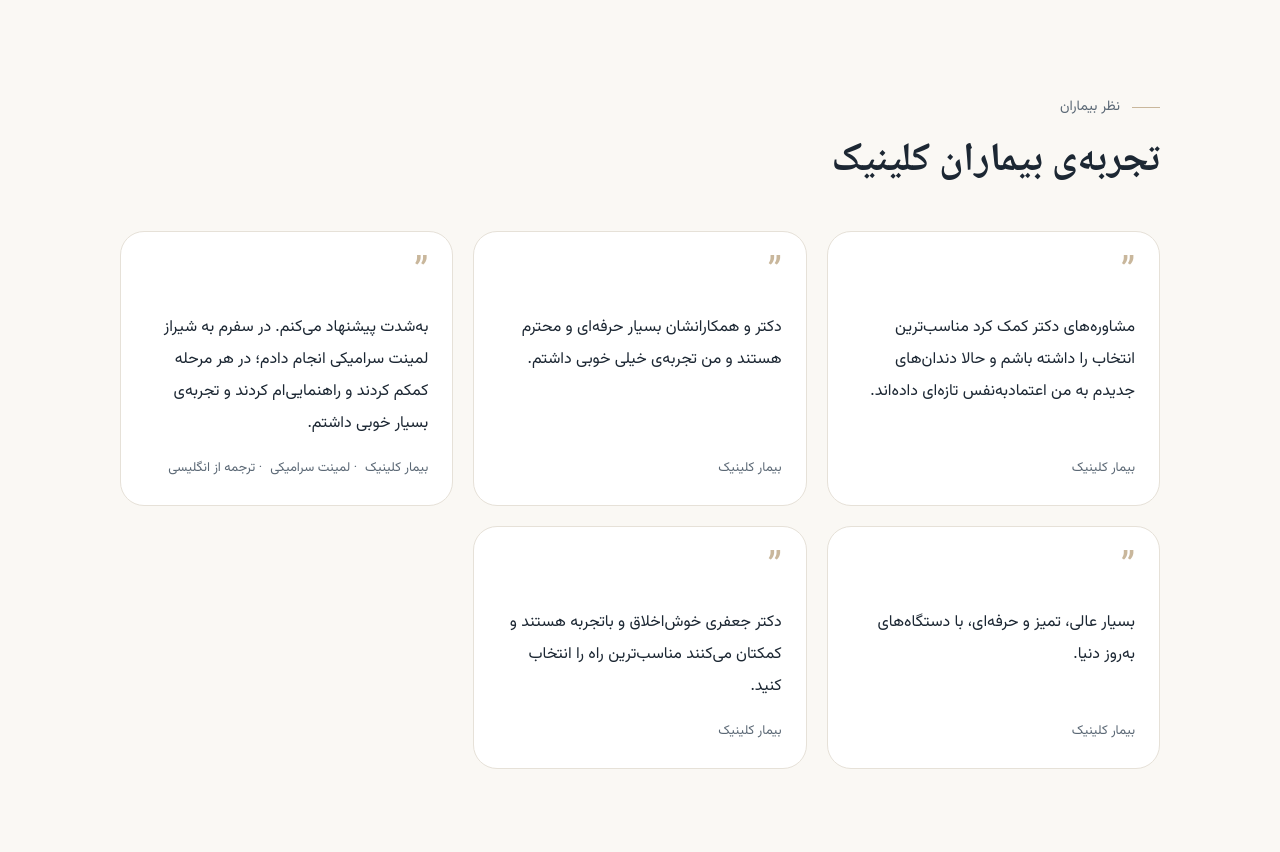
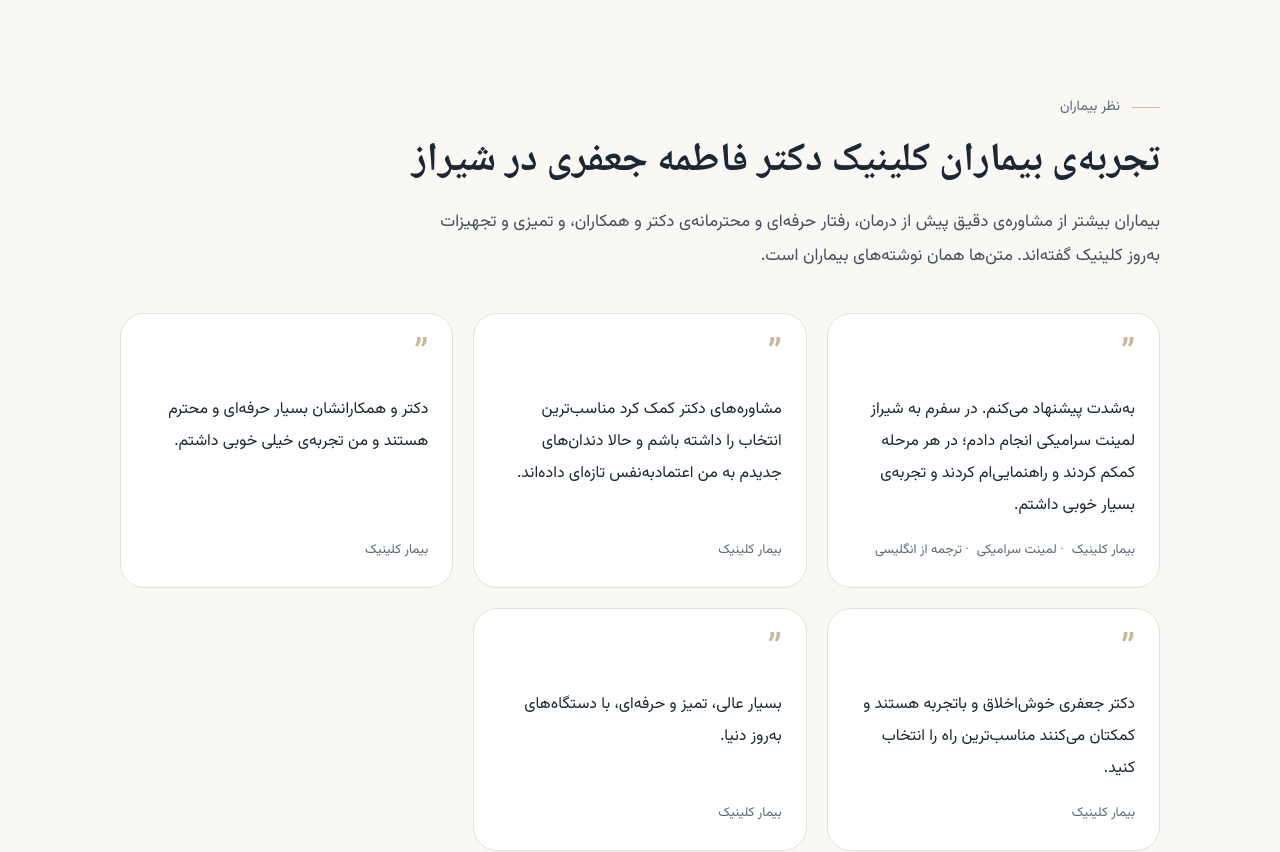
Before and after one commit to amirjzp-jpg/dr.jafari, a Next.js app: page / in a window 1280 px wide. Shown: the part 4900-5752 px from the top of the page. Built offline with nearby package versions, Linux system fonts and the light colour scheme; no server answers.

Commit message:
Reviews: entity title, summary lead, specific-first order
Co-Authored-By: Claude Opus 5.5 <noreply@anthropic.com>
Claude-Session: https://claude.ai/code/session_01A6t5ipqnDRVjc2eac8gY3M

```diff
--- a/components/home/Reviews.tsx
+++ b/components/home/Reviews.tsx
@@ -14,6 +14,7 @@ export function Reviews({ lang }: { lang: Locale }) {
           <h2 id="reviews-title" className="font-display text-[26px] leading-normal font-semibold lg:text-[40px]">
             {c.title}
           </h2>
+          <p className="max-w-[720px] text-[17px] leading-[2] text-muted-2">{c.lead}</p>
         </div>
         <ul className="grid grid-cols-1 gap-5 md:grid-cols-2 lg:grid-cols-3">
           {reviews.map((r, i) => (
--- a/content/reviews.ts
+++ b/content/reviews.ts
@@ -4,6 +4,7 @@ import type { Locale } from "@/lib/i18n";
 // Each review is shown in every language; `original` marks the language the patient wrote in,
 // and other versions are labelled as translations. «بهترین» is reworded per CLAUDE.md.
 // No Review/AggregateRating markup: Google does not show stars for a business's own reviews.
+// Order: the most specific experience first (treatment, place, outcome), then care and the clinic.
 // TODO-content.md: confirm each patient agreed to their comment being shown.
 
 export type PatientReview = {
@@ -14,6 +15,15 @@ export type PatientReview = {
 };
 
 export const reviews: PatientReview[] = [
+  {
+    original: "en",
+    treatment: { fa: "لمینت سرامیکی", ar: "فينير خزفي", en: "Ceramic veneers" },
+    text: {
+      fa: "به‌شدت پیشنهاد می‌کنم. در سفرم به شیراز لمینت سرامیکی انجام دادم؛ در هر مرحله کمکم کردند و راهنمایی‌ام کردند و تجربه‌ی بسیار خوبی داشتم.",
+      ar: "أنصح بها بشدة. أجريت فينير خزفي خلال زيارتي إلى شيراز، وقد ساعدوني ورافقوني في كل خطوة. كانت تجربة رائعة.",
+      en: "Highly recommended. I had ceramic veneers during my visit to Shiraz, and they helped me and guided me through each step. I had a great experience.",
+    },
+  },
   {
     original: "fa",
     text: {
@@ -31,12 +41,11 @@ export const reviews: PatientReview[] = [
     },
   },
   {
-    original: "en",
-    treatment: { fa: "لمینت سرامیکی", ar: "فينير خزفي", en: "Ceramic veneers" },
+    original: "fa",
     text: {
-      fa: "به‌شدت پیشنهاد می‌کنم. در سفرم به شیراز لمینت سرامیکی انجام دادم؛ در هر مرحله کمکم کردند و راهنمایی‌ام کردند و تجربه‌ی بسیار خوبی داشتم.",
-      ar: "أنصح بها بشدة. أجريت فينير خزفي خلال زيارتي إلى شيراز، وقد ساعدوني ورافقوني في كل خطوة. كانت تجربة رائعة.",
-      en: "Highly recommended. I had ceramic veneers during my visit to Shiraz, and they helped me and guided me through each step. I had a great experience.",
+      fa: "دکتر جعفری خوش‌اخلاق و باتجربه هستند و کمکتان می‌کنند مناسب‌ترین راه را انتخاب کنید.",
+      ar: "الدكتورة جعفري لطيفة وذات خبرة، وتساعدك على اختيار الطريقة الأنسب.",
+      en: "Dr. Jafari is kind and experienced, and helps you choose the right option.",
     },
   },
   {
@@ -47,18 +56,28 @@ export const reviews: PatientReview[] = [
       en: "Excellent, clean and professional, with up-to-date equipment.",
     },
   },
-  {
-    original: "fa",
-    text: {
-      fa: "دکتر جعفری خوش‌اخلاق و باتجربه هستند و کمکتان می‌کنند مناسب‌ترین راه را انتخاب کنید.",
-      ar: "الدكتورة جعفري لطيفة وذات خبرة، وتساعدك على اختيار الطريقة الأنسب.",
-      en: "Dr. Jafari is kind and experienced, and helps you choose the right option.",
-    },
-  },
 ];
 
-export const reviewsCopy: Record<Locale, { eyebrow: string; title: string; patient: string; translated: string }> = {
-  fa: { eyebrow: "نظر بیماران", title: "تجربه‌ی بیماران کلینیک", patient: "بیمار کلینیک", translated: "ترجمه از انگلیسی" },
-  ar: { eyebrow: "آراء المرضى", title: "تجارب مرضى العيادة", patient: "مريض في العيادة", translated: "مترجم" },
-  en: { eyebrow: "Patient reviews", title: "What patients say about the clinic", patient: "Clinic patient", translated: "Translated from Persian" },
+export const reviewsCopy: Record<Locale, { eyebrow: string; title: string; lead: string; patient: string; translated: string }> = {
+  fa: {
+    eyebrow: "نظر بیماران",
+    title: "تجربه‌ی بیماران کلینیک دکتر فاطمه جعفری در شیراز",
+    lead: "بیماران بیشتر از مشاوره‌ی دقیق پیش از درمان، رفتار حرفه‌ای و محترمانه‌ی دکتر و همکاران، و تمیزی و تجهیزات به‌روز کلینیک گفته‌اند. متن‌ها همان نوشته‌های بیماران است.",
+    patient: "بیمار کلینیک",
+    translated: "ترجمه از انگلیسی",
+  },
+  ar: {
+    eyebrow: "آراء المرضى",
+    title: "تجارب المرضى في عيادة الدكتورة فاطمة جعفري في شيراز",
+    lead: "يتحدث المرضى غالباً عن الاستشارة الدقيقة قبل العلاج، وعن احترافية الطبيبة وفريقها واحترامهم، وعن نظافة العيادة وأجهزتها الحديثة. النصوص هي كلمات المرضى أنفسهم.",
+    patient: "مريض في العيادة",
+    translated: "مترجم",
+  },
+  en: {
+    eyebrow: "Patient reviews",
+    title: "What patients say about Dr. Fatemeh Jafari's clinic in Shiraz",
+    lead: "Patients most often mention the careful consultation before treatment, the professional and respectful doctor and staff, and a clean clinic with up-to-date equipment. The quotes are the patients' own words.",
+    patient: "Clinic patient",
+    translated: "Translated from Persian",
+  },
 };
```
